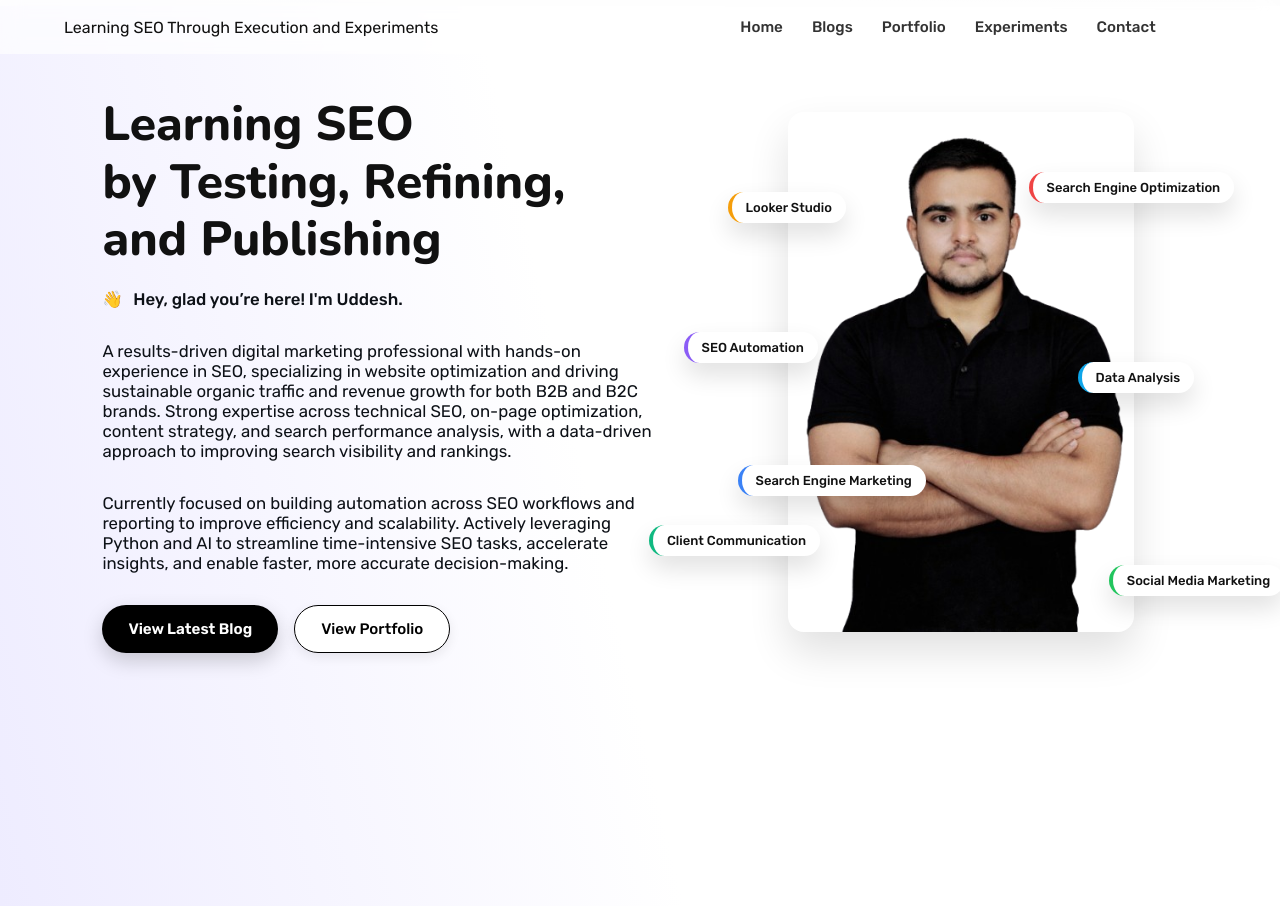
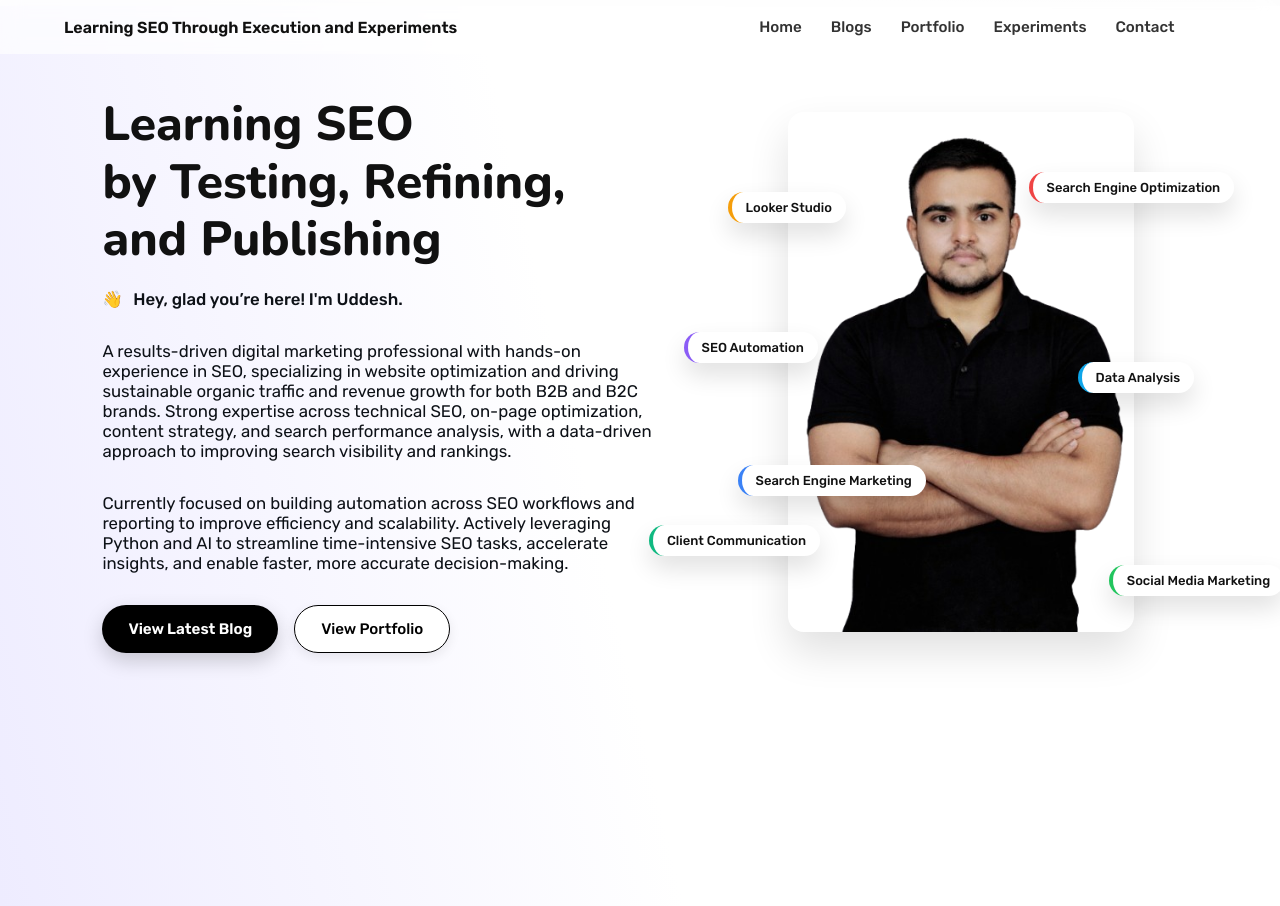
Before and after one commit to uddeshbommawar/uddeshbommawar.github.io, a Jekyll site: the page built from index.md, in a window 1280 px wide. Built offline with Jekyll 4.4.1, drawn with Linux system fonts in a browser that asks for light colours.

```diff
--- a/_layouts/default.html
+++ b/_layouts/default.html
@@ -39,7 +39,7 @@
     <div class="header-container">
 
       <div class="logo">
-  Learning SEO Through Execution and Experiments
+        <b>Learning SEO Through Execution and Experiments</b>
 </div>
 
       <!-- Navigation -->
```
